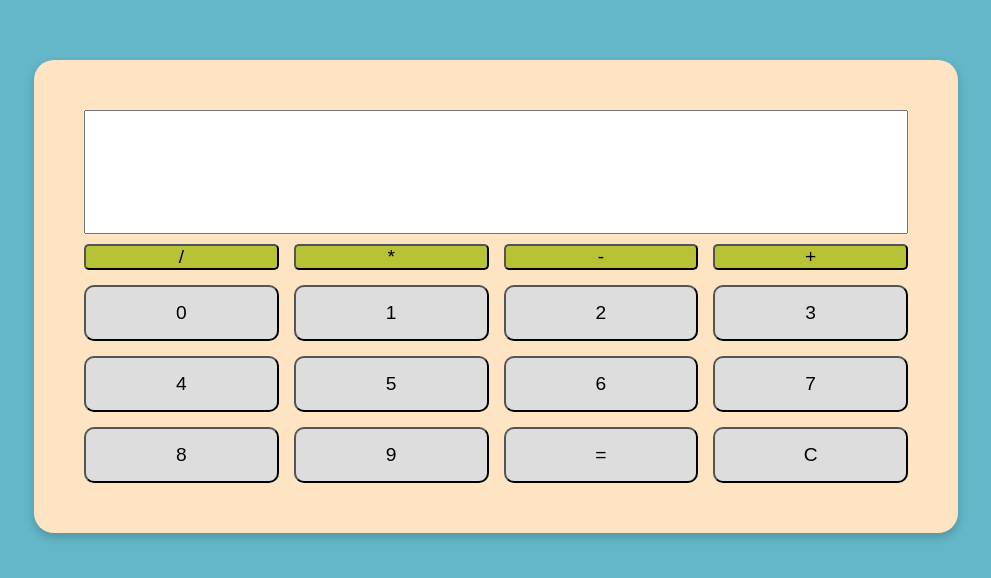
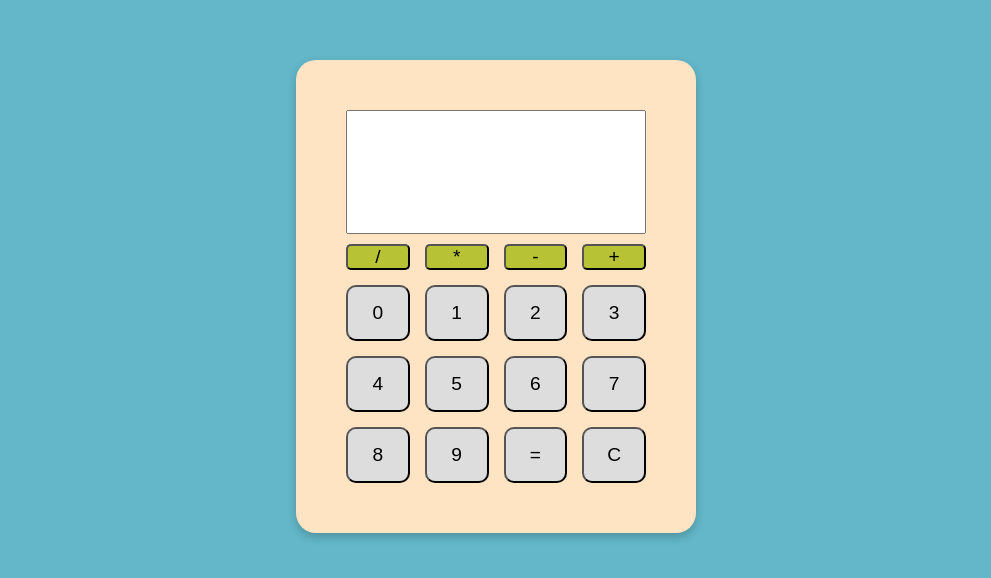
Before and after one commit to Nigelalexis/semana_05_idat, a plain HTML site: page index.html in a window 1280 px wide. Shown: the part 104-682 px from the top of the page, without its empty margins (144-1135 px from the left). Drawn offline with Linux system fonts and the light colour scheme.

Commit message:
se modifico el tamaño de la calculadora

```diff
--- a/style.css
+++ b/style.css
@@ -12,6 +12,9 @@ body{
 }
 
 .calculadora{
+    display: flex;
+    flex-direction: column;
+    width: 300px;
     background-color:bisque;
     padding: 50px;
     border-radius: 20px;
@@ -20,7 +23,7 @@ body{
 }
 
 .digitador{
-    width: 100vh;
+    /* width: 100vh; */
     height: 100px;
     text-align: right;
     font-size: 1.5em;
```
